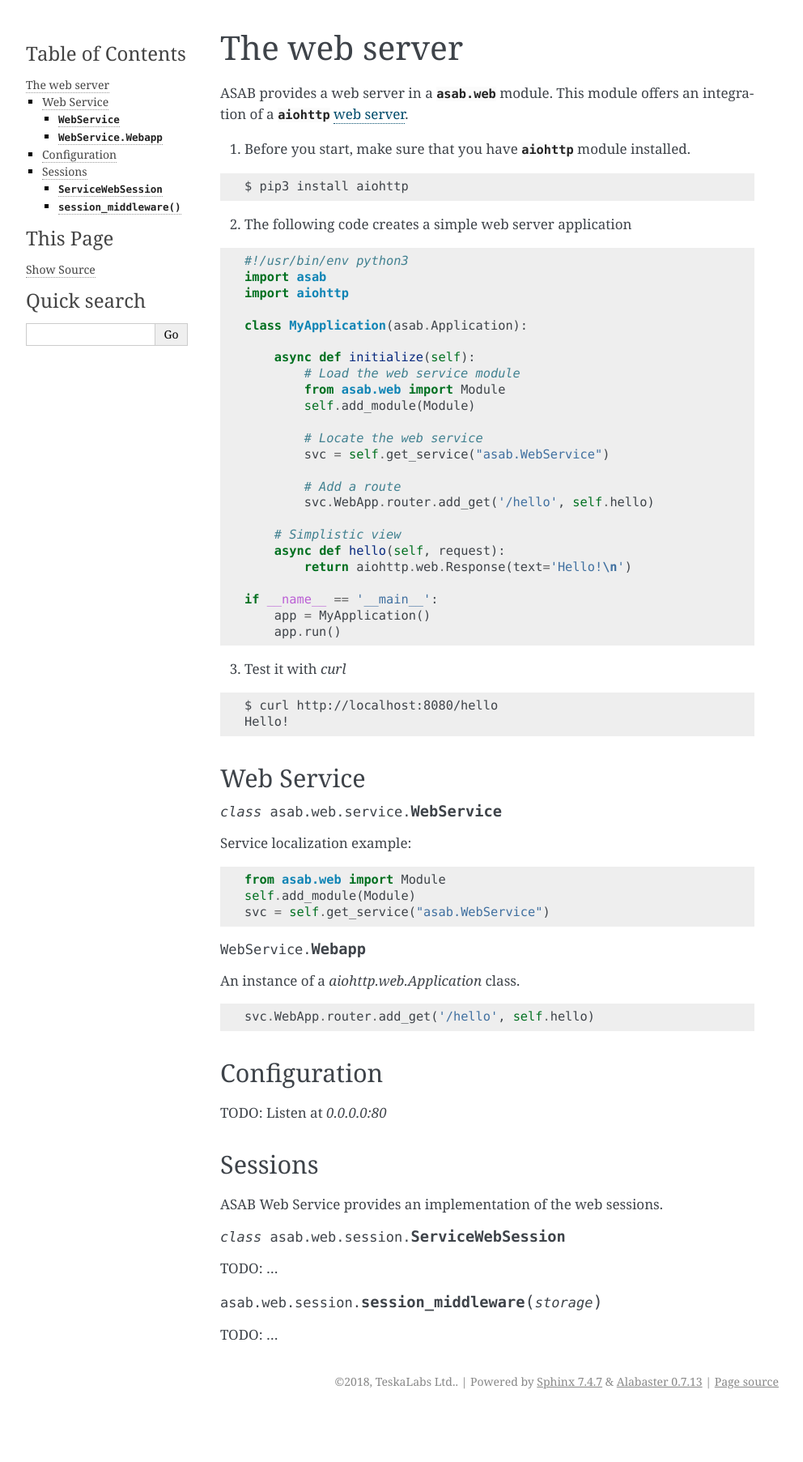
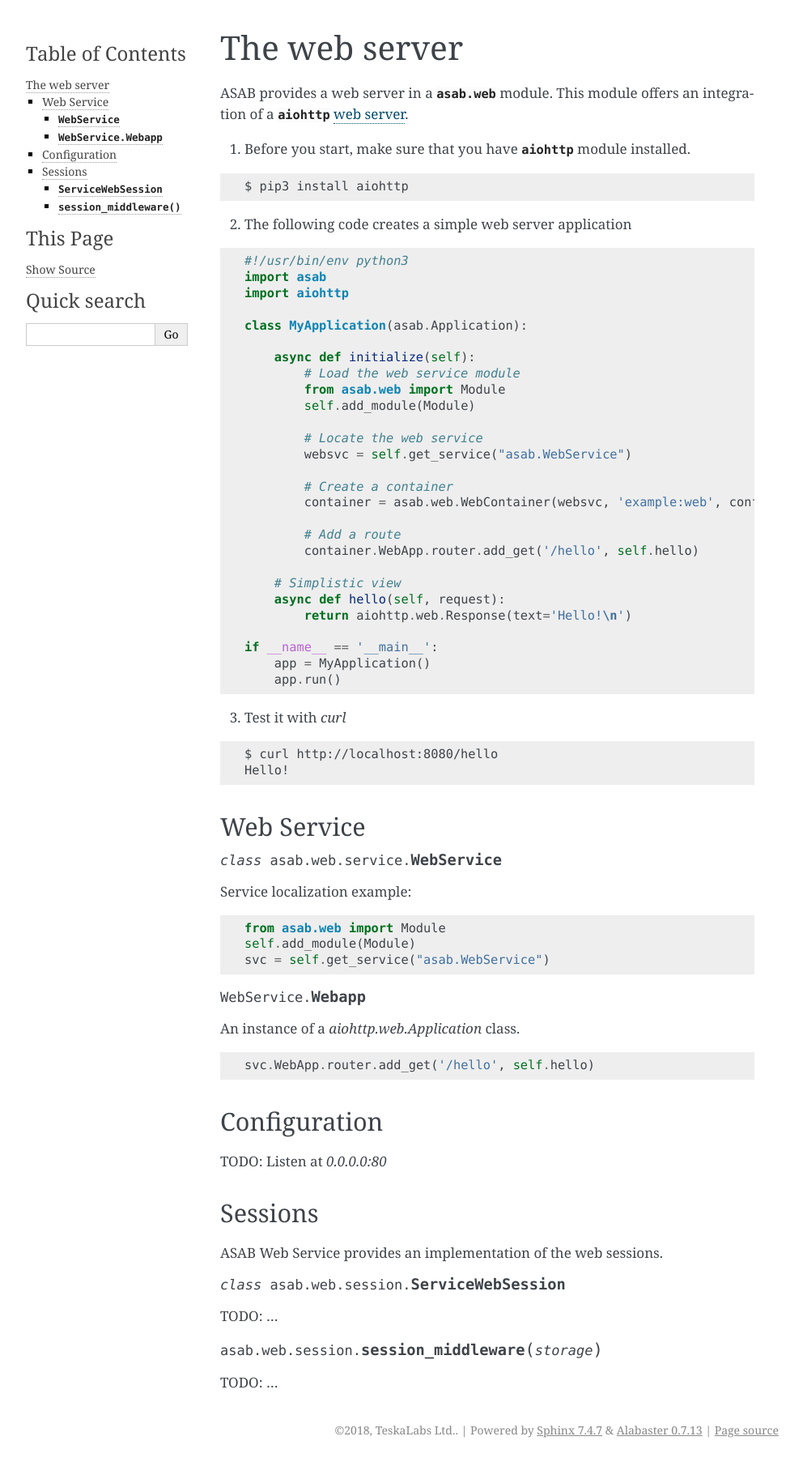
Before and after one commit to TeskaLabs/asab, a Sphinx documentation site: the page built from doc/asab/web/index.rst, in a window 1280 px wide. Shown: the whole page at 81% size, without its empty margins (148-1140 px from the left). Built offline with Sphinx 7.4.7, drawn with Linux system fonts in a browser that asks for light colours; before the commit the page ends 1745 px from its top, so only the background shows below that.

Commit message:
Fix web example in doc.

```diff
--- a/doc/asab/web/index.rst
+++ b/doc/asab/web/index.rst
@@ -26,10 +26,13 @@ This module offers an integration of a :py:mod:`aiohttp` `web server <http://aio
 	        self.add_module(Module)
 
 	        # Locate the web service
-	        svc = self.get_service("asab.WebService")
+	        websvc = self.get_service("asab.WebService")
+
+	        # Create a container
+	        container = asab.web.WebContainer(websvc, 'example:web', config={"listen": "0.0.0.0:8080"})
 
 	        # Add a route
-	        svc.WebApp.router.add_get('/hello', self.hello)
+	        container.WebApp.router.add_get('/hello', self.hello)
 
 	    # Simplistic view
 	    async def hello(self, request):
```
